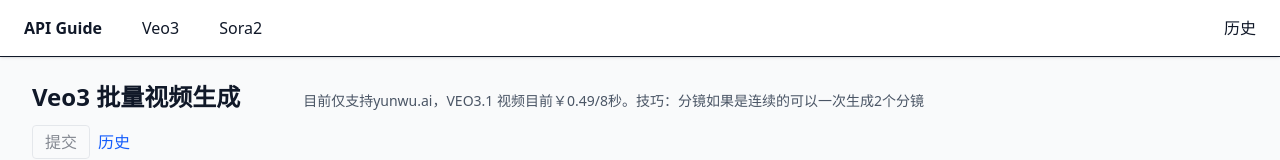
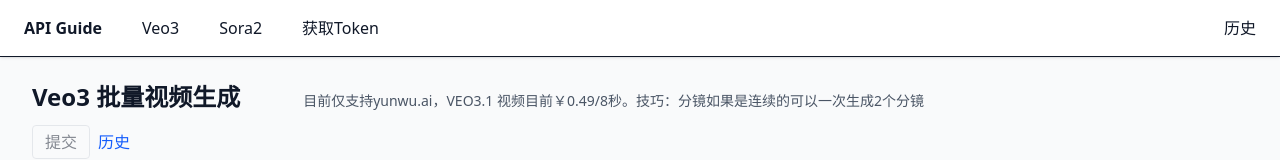
Before and after one commit to jack1545/veo3create, a Next.js app: page /veo3 in a window 1280 px wide. Shown: the top 160 px of the page. Built offline with nearby package versions, Linux system fonts and the light colour scheme.

Commit message:
feat(导航栏): 添加获取Token的链接
添加了指向云悟AI注册页面的链接，方便用户获取Token

```diff
--- a/app/layout.tsx
+++ b/app/layout.tsx
@@ -8,6 +8,7 @@
             <a href="/" className="font-semibold text-brand hover:opacity-90 transition-opacity px-2 py-1 rounded">API Guide</a>
             <a href="/veo3" className="hover:text-brand transition-colors px-2 py-1 rounded hover:bg-gray-50">Veo3</a>
             <a href="/sora2" className="hover:text-brand transition-colors px-2 py-1 rounded hover:bg-gray-50">Sora2</a>
+            <a href="https://yunwu.ai/register?aff=nXmR" className="hover:text-brand transition-colors px-2 py-1 rounded hover:bg-gray-50">获取Token</a>
             <a href="/history" className="ml-auto hover:text-brand transition-colors px-2 py-1 rounded hover:bg-gray-50">历史</a>
           </nav>
         </header>
```
